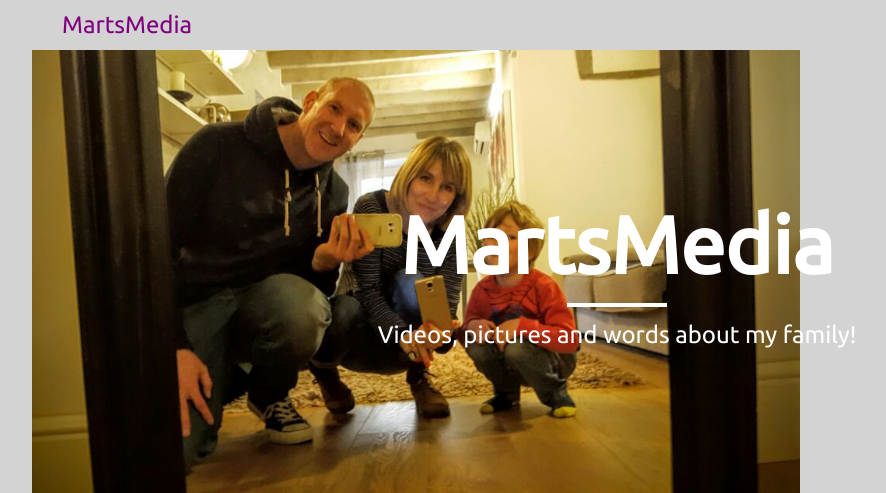
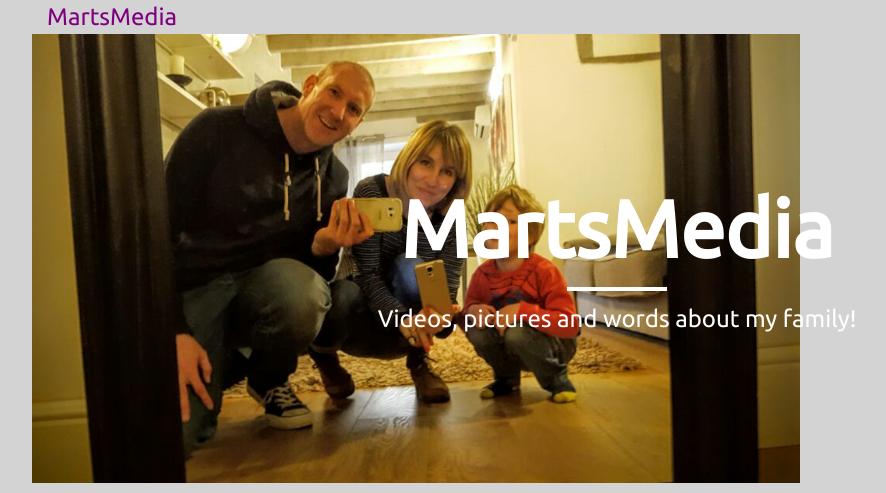
Before and after one commit to dawsino/dawsino.github.io, a Jekyll site: the page built from index.html, in a window 1280 px wide. Shown: the top 493 px of the page, without its empty margins (224-1110 px from the left). Built offline with Jekyll 4.4.1, drawn with Linux system fonts in a browser that asks for light colours; nearby versions of some CDN libraries; the list of posts is cut into pages by our own code; grey boxes are pictures that could not be loaded.

Commit message:
Update nav2.html

```diff
--- a/_includes/nav2.html
+++ b/_includes/nav2.html
@@ -1,3 +1,3 @@
 <div class="container">
-   <a class="navbar-brand" href="\">MartsMedia</a>
+   <a class="logo" href="\">MartsMedia</a>
 </div>
```
